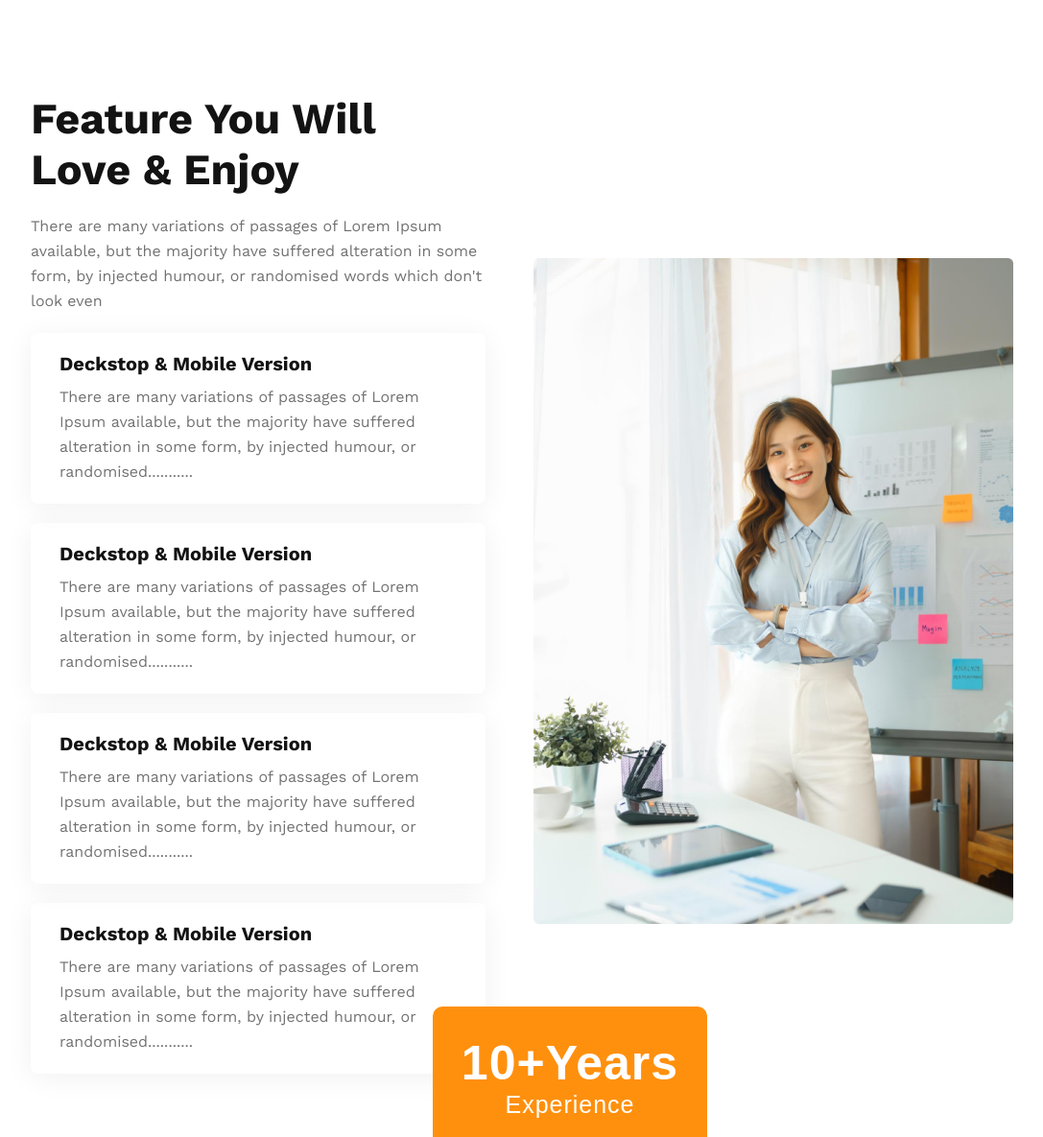
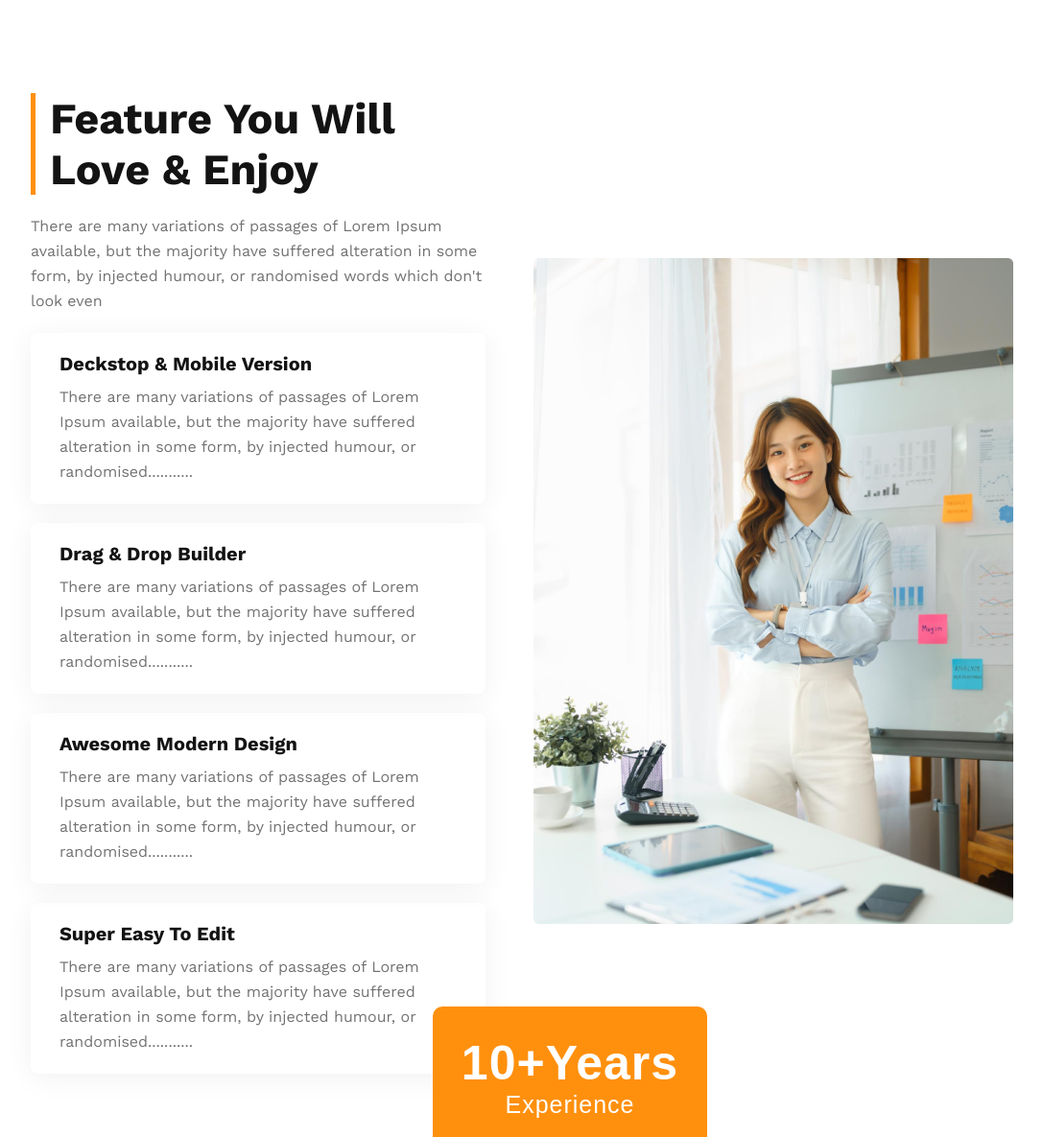
Before and after one commit to FahimDeveloper/g3-architects, a plain HTML site: page index.html in a window 1280 px wide. Shown: the part 1693-2878 px from the top of the page at 96% size, without its empty margins (96-1183 px from the left). Drawn offline with nearby package versions, Linux system fonts and the light colour scheme.

Commit message:
complete this project

```diff
--- a/index.html
+++ b/index.html
@@ -117,7 +117,7 @@
                             </div>
                             <div class="get_feature">
                                 <article>
-                                    <h3>deckstop & mobile version</h3>
+                                    <h3>drag & drop builder</h3>
                                     <p>
                                         There are many variations of passages of Lorem Ipsum available, but the majority
                                         have
@@ -127,7 +127,7 @@
                             </div>
                             <div class="get_feature">
                                 <article>
-                                    <h3>deckstop & mobile version</h3>
+                                    <h3>awesome modern design</h3>
                                     <p>
                                         There are many variations of passages of Lorem Ipsum available, but the majority
                                         have
@@ -137,7 +137,7 @@
                             </div>
                             <div class="get_feature">
                                 <article>
-                                    <h3>deckstop & mobile version</h3>
+                                    <h3>super easy to edit</h3>
                                     <p>
                                         There are many variations of passages of Lorem Ipsum available, but the majority
                                         have
--- a/style.css
+++ b/style.css
@@ -179,6 +179,19 @@ header {
 
 .features_get h2 {
     margin-bottom: 20px;
+    position: relative;
+    margin-left: 20px;
+    width: 60%;
+}
+
+.features_get h2::after {
+    content: "";
+    position: absolute;
+    left: -20px;
+    top: 0;
+    height: 100%;
+    width: 100%;
+    border-left: 5px solid #FF900E;
 }
 
 .features_get>p {
@@ -421,6 +434,10 @@ form .btn button {
         width: 500px;
     }
 
+    .features_get h2 {
+        width: 100%;
+    }
+
     .facts_list {
         gap: 20px;
     }
@@ -459,6 +476,11 @@ form .btn button {
     .features_get>h2,
     .features_get>p {
         text-align: center;
+    }
+
+    .features_get h2::after {
+        width: 0;
+        height: 0;
     }
 
     .feature_get,
```
